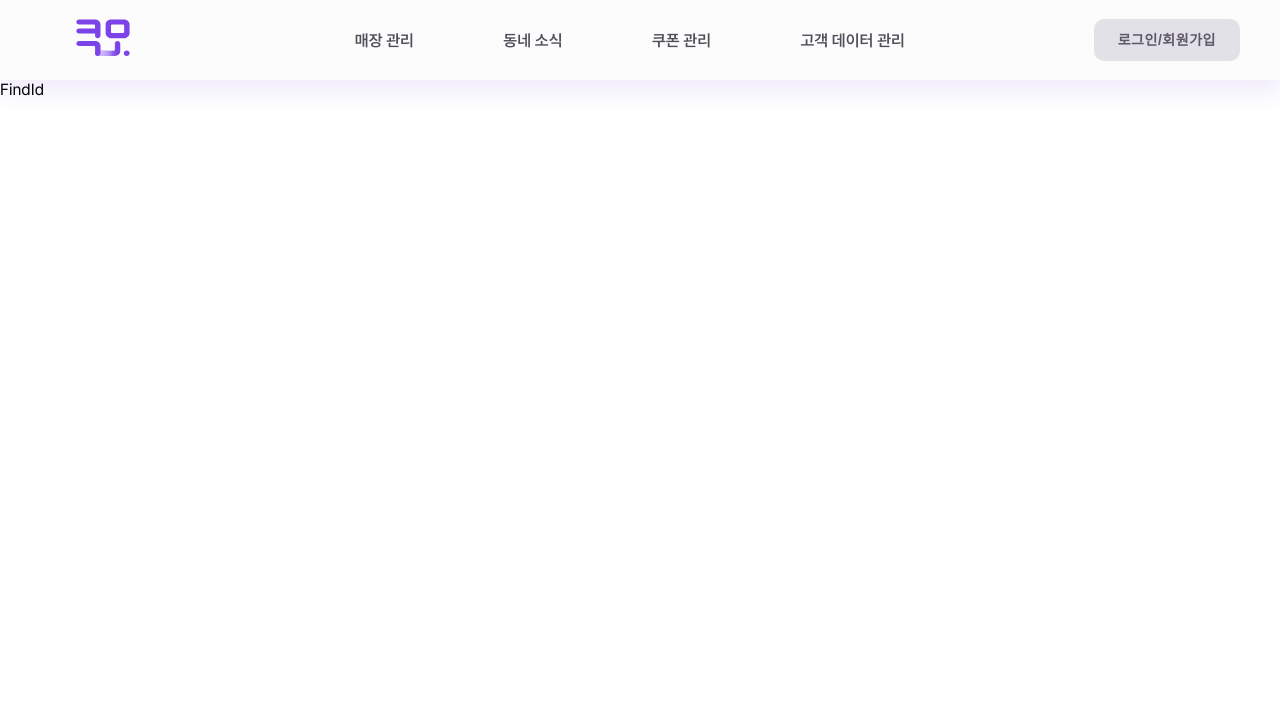
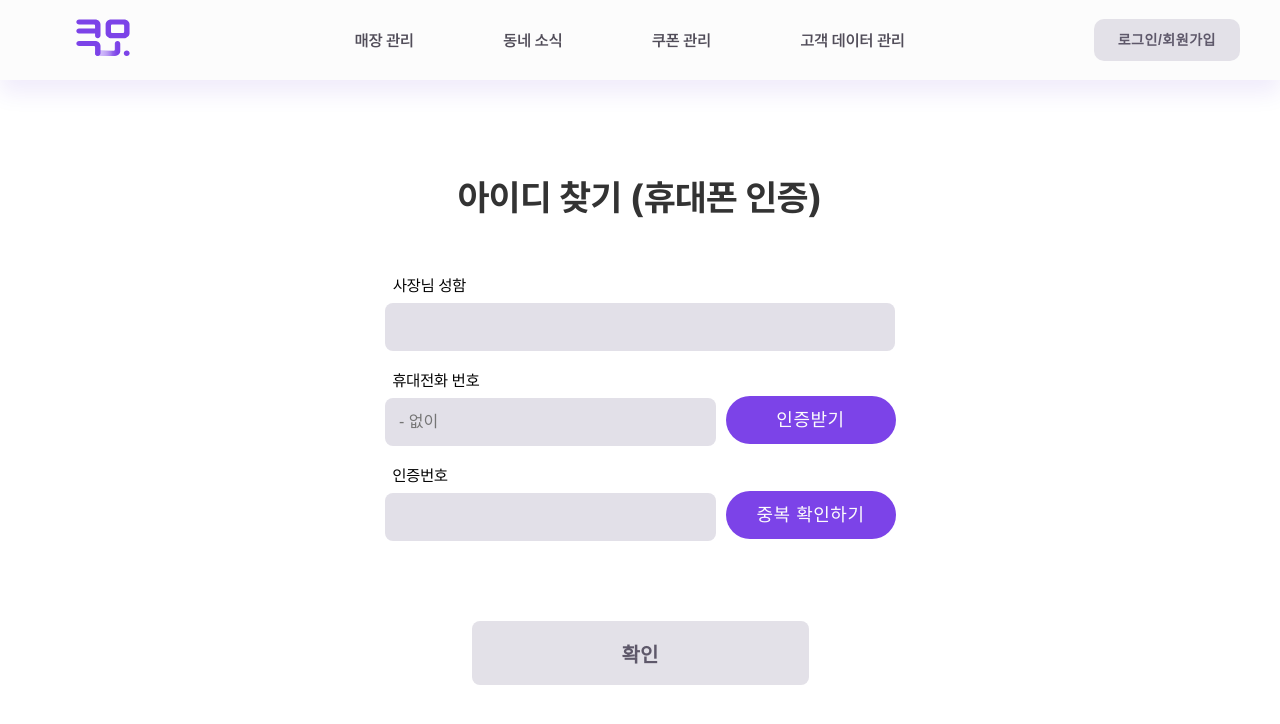
Before and after one commit to UMC-5th-Coumo/Coumo_Web, a React (Create React App) app: page /findId in a window 1280 px wide. Shown: the top 724 px of the page. Built offline with nearby package versions, Linux system fonts and the light colour scheme.

Commit message:
[Feat/#68] 아이디, 비밀번호 찾기 페이지

```diff
--- /dev/null
+++ b/src/components/common/FindForm.jsx
@@ -0,0 +1,176 @@
+import React, { useState } from 'react';
+import styled from 'styled-components';
+import { useNavigate } from 'react-router-dom';
+import axios from 'axios';
+import InputJoin from './InputJoin';
+import { COLORS } from '../../styles/theme';
+import { Btn } from './Button';
+
+const FindForm = ({ title, idLabel, serverEndpoint, postData }) => {
+  const navigate = useNavigate();
+  const [id, setId] = useState('');
+  const [phone, setPhone] = useState('');
+  const [number, setNumber] = useState('');
+
+  const onChangeId = (e) => {
+    setId(e.target.value);
+  };
+
+  const onChangePhone = (e) => {
+    setPhone(e.target.value);
+  };
+
+  const onChangeNumber = (e) => {
+    setNumber(e.target.value);
+  };
+
+  const isFindEnabled = () => {
+    return id && phone && number;
+  };
+
+  const onCertified = (e) => {
+    e.preventDefault();
+  };
+
+  const onSubmit = async (e) => {
+    e.preventDefault();
+    if (isFindEnabled()) {
+      console.log('Post Data:', {
+        [postData]: id,
+        phone: phone,
+      });
+
+      try {
+        const response = await axios.post(serverEndpoint, {
+          [postData]: id,
+          phone: phone,
+        });
+
+        if (response.data.isSuccess) {
+          navigate('/login');
+        } else {
+          console.error(response.data.message);
+        }
+      } catch (error) {
+        console.error('error:', error.message);
+      }
+    }
+  };
+
+  return (
+    <Container>
+      <Box>
+        <Title>{title}</Title>
+        <div>
+          <InputJoin
+            label={idLabel}
+            value={id}
+            onChange={onChangeId}
+            width='510px'
+          />
+        </div>
+        <div>
+          <Row>
+            <InputJoin
+              label='휴대전화 번호'
+              placeholder='- 없이'
+              value={phone}
+              onChange={onChangePhone}
+              width='331px'
+            />
+            <NewButton onClick={onCertified}>인증받기</NewButton>
+          </Row>
+        </div>
+        <div>
+          <Row>
+            <InputJoin
+              label='인증번호'
+              value={number}
+              onChange={onChangeNumber}
+              width='331px'
+            />
+            <NewButton>중복 확인하기</NewButton>
+          </Row>
+        </div>
+        <JoinBtn onClick={onSubmit} disabled={!isFindEnabled()}>
+          확인
+        </JoinBtn>
+      </Box>
+    </Container>
+  );
+};
+
+export default FindForm;
+
+const Container = styled.div`
+  width: 100%;
+  height: 100%;
+  display: flex;
+  align-items: center;
+  margin-top: 100px;
+`;
+
+const Box = styled.div`
+  width: 100%;
+  display: flex;
+  flex-direction: column;
+  align-items: center;
+  gap: 15px;
+`;
+
+const Title = styled.div`
+  width: 890px;
+  color: #333;
+  text-align: center;
+  font-size: 36px;
+  font-style: normal;
+  font-weight: 700;
+  line-height: 100%;
+  margin-bottom: 45px;
+`;
+
+const JoinBtn = styled.button`
+  display: flex;
+  width: 337px;
+  height: 64px;
+  padding: 14px 10px;
+  justify-content: center;
+  align-items: center;
+  border: none;
+  border-radius: 8px;
+  background: ${COLORS.coumo_purple};
+  color: ${COLORS.white};
+  text-align: center;
+  font-size: 20px;
+  font-style: normal;
+  font-weight: 700;
+  margin-top: 60px;
+
+  &:disabled {
+    background: ${COLORS.btn_lightgray};
+    color: ${COLORS.text_btn_darkgray};
+  }
+`;
+
+const Row = styled.div`
+  display: flex;
+  flex-direction: row;
+`;
+
+const NewButton = styled(Btn)`
+  display: flex;
+  width: 170px;
+  height: 48px;
+  padding: 9.6px 14.4px;
+  margin-top: 25px;
+  margin-left: 10px;
+  border-radius: 49px;
+  background-color: ${COLORS.coumo_purple};
+  text-align: center;
+  text-overflow: ellipsis;
+  white-space: nowrap;
+  font-size: 18px;
+  font-style: normal;
+  font-weight: 500;
+  line-height: 170%;
+`;
--- a/src/components/common/InputJoin.jsx
+++ b/src/components/common/InputJoin.jsx
@@ -11,14 +11,21 @@ const InputJoin = ({
   onClick,
   readOnly,
   width,
+  star,
 }) => {
   return (
     <Element>
-      <StyledInputTitle>
-        <span>{label.slice(0, -1)}</span>
-        <span>&nbsp;</span>
-        <span style={{ color: '#9259ff' }}>{label.slice(-1)}</span>
-      </StyledInputTitle>
+      {star ? (
+        <StyledInputTitle>
+          <span>{label.slice(0, -1)}</span>
+          <span>&nbsp;</span>
+          <span style={{ color: '#9259ff' }}>{label.slice(-1)}</span>
+        </StyledInputTitle>
+      ) : (
+        <StyledInputTitle>
+          <span>{label}</span>
+        </StyledInputTitle>
+      )}
       <StyledInput
         type={type}
         name={name}
--- a/src/components/login/LoginBox.jsx
+++ b/src/components/login/LoginBox.jsx
@@ -1,4 +1,4 @@
-import React, { useEffect, useState } from 'react';
+import React, { useState } from 'react';
 import styled from 'styled-components';
 import { Btn } from '../common/Button';
 import { COLORS } from '../../styles/theme';
--- a/src/pages/FindId.jsx
+++ b/src/pages/FindId.jsx
@@ -1,10 +1,14 @@
 import React from 'react';
+import FindForm from '../components/common/FindForm';
 
 const FindId = () => {
   return (
-    <>
-      <div>FindId</div>
-    </>
+    <FindForm
+      title='아이디 찾기 (휴대폰 인증)'
+      idLabel='사장님 성함'
+      serverEndpoint='/api/owner/findid'
+      postData='name'
+    />
   );
 };
 
--- a/src/pages/FindPw.jsx
+++ b/src/pages/FindPw.jsx
@@ -1,10 +1,14 @@
 import React from 'react';
+import FindForm from '../components/common/FindForm';
 
 const FindPw = () => {
   return (
-    <>
-      <div>FindPw</div>
-    </>
+    <FindForm
+      title='비밀번호 찾기 (휴대폰 인증)'
+      idLabel='아이디'
+      serverEndpoint='/api/owner/findpw'
+      postData='loginId'
+    />
   );
 };
 
--- a/src/pages/join/JoinOneStep.jsx
+++ b/src/pages/join/JoinOneStep.jsx
@@ -121,6 +121,7 @@ const JoinOneStep = () => {
               value={loginId}
               onChange={onChangeId}
               width='165px'
+              star={true}
             />
             <NewButton>중복 확인하기</NewButton>
           </Row>
@@ -133,6 +134,7 @@ const JoinOneStep = () => {
             type='password'
             value={password}
             onChange={onChangePassword}
+            star={true}
           />
           <Msg>{passwordMsg}</Msg>
         </div>
@@ -143,6 +145,7 @@ const JoinOneStep = () => {
             type='password'
             value={confirmPassword}
             onChange={onChangeConfirmPassword}
+            star={true}
           />
           <Msg>{confirmPasswordMsg}</Msg>
         </div>
--- a/src/pages/join/JoinTwoStep.jsx
+++ b/src/pages/join/JoinTwoStep.jsx
@@ -74,6 +74,7 @@ const JoinTwoStep = () => {
           value={name}
           width='520px'
           onChange={(e) => setName(e.target.value)}
+          star={true}
         />
         <Msg />
         <div>
@@ -83,6 +84,7 @@ const JoinTwoStep = () => {
             value={email}
             width='520px'
             onChange={onChangeEmail}
+            star={true}
           />
           <Msg>{emailMsg}</Msg>
         </div>
@@ -94,6 +96,7 @@ const JoinTwoStep = () => {
               value={phone}
               onChange={onChangePhone}
               width='337px'
+              star={true}
             />
             <NewButton>인증 받기</NewButton>
           </Row>
@@ -107,6 +110,7 @@ const JoinTwoStep = () => {
             value={certified}
             onChange={(e) => setCertified(e.target.value)}
             width='337px'
+            star={true}
           />
           <NewButton>인증번호 재발송</NewButton>
         </Row>
```
